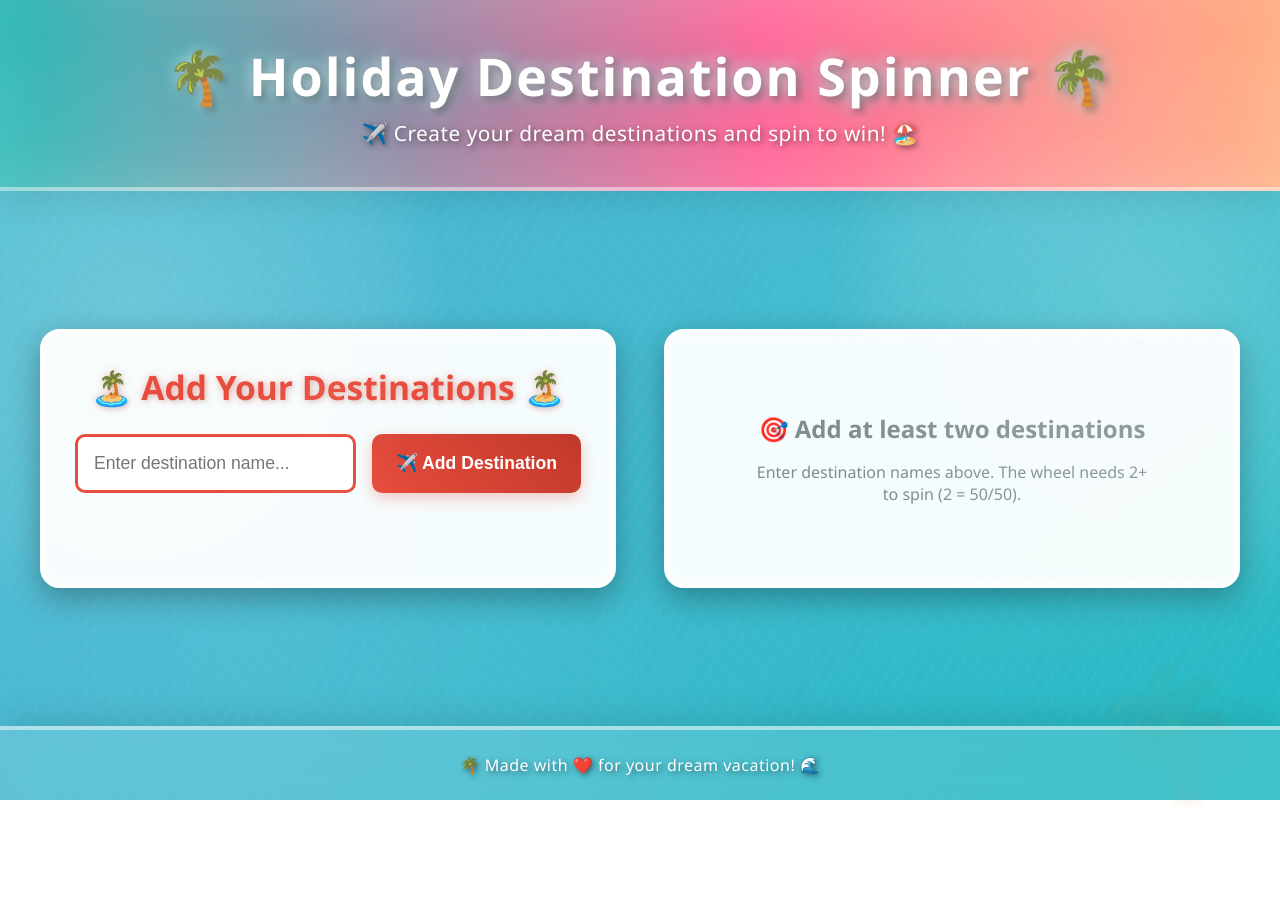
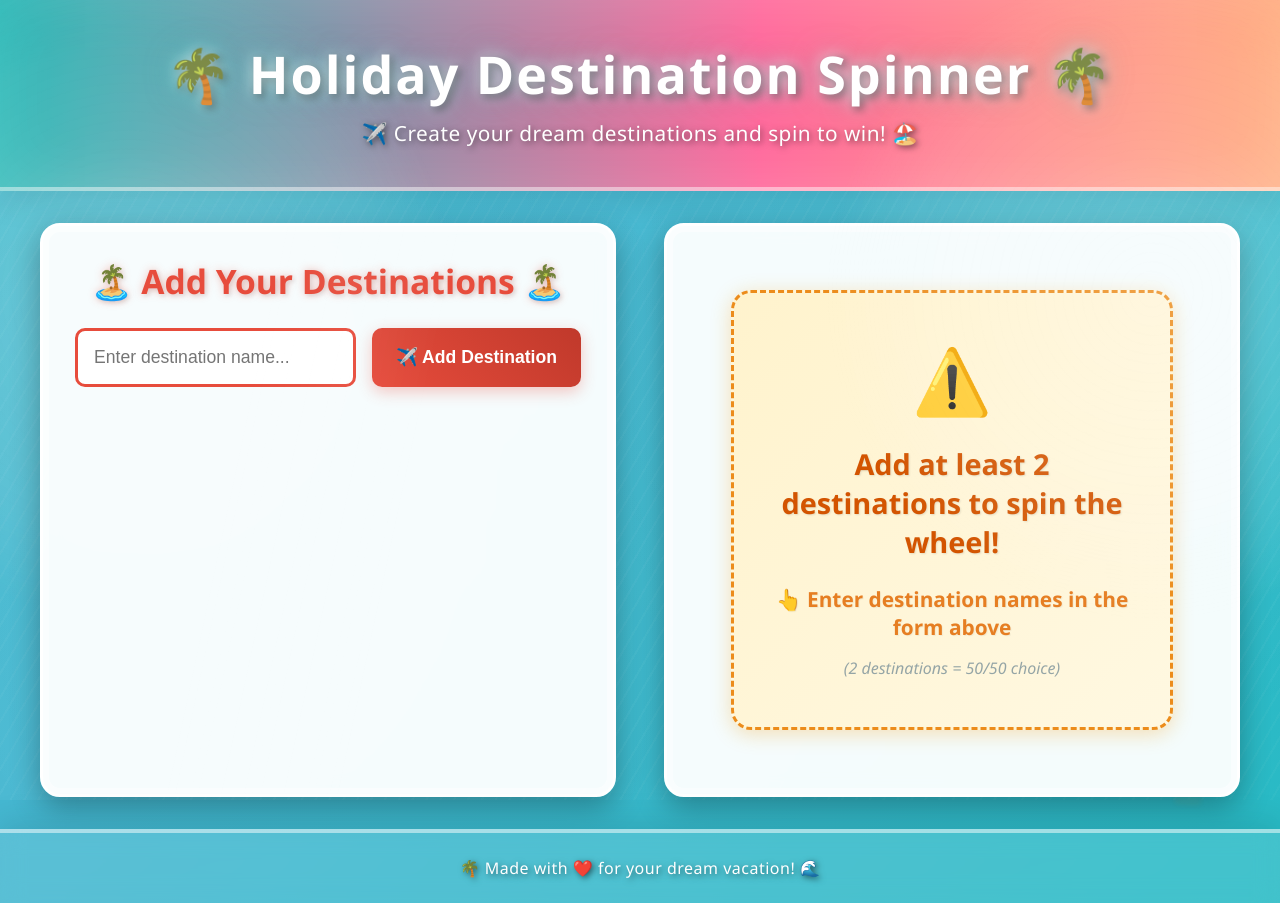
Before and after one commit to presencewebdesign/wheel-of-holidays, a React (Vite) app: page / in a window 1280 px wide. Before the commit the page ends 800 px from the top, so only its background shows below. Built offline with nearby package versions, Linux system fonts and the light colour scheme.

Commit message:
Enhance wheel placeholder styling and content: Update CSS for improved visuals with animations, new background, and border styles. Revise placeholder text in SpinningWheel component for clarity and engagement.

```diff
--- a/src/App.css
+++ b/src/App.css
@@ -294,13 +294,62 @@ body::after {
 
 .wheel-placeholder {
   text-align: center;
-  padding: 3rem;
-  color: #7f8c8d;
+  padding: 3rem 2rem;
+  background: linear-gradient(135deg, #fff3cd 0%, #fff8e1 100%);
+  border: 3px dashed #f39c12;
+  border-radius: 20px;
+  margin: 2rem;
+  box-shadow: 0 4px 15px rgba(243, 156, 18, 0.2);
+  animation: pulse-border 2s ease-in-out infinite;
+}
+
+@keyframes pulse-border {
+  0%, 100% {
+    border-color: #f39c12;
+    box-shadow: 0 4px 15px rgba(243, 156, 18, 0.2);
+  }
+  50% {
+    border-color: #e67e22;
+    box-shadow: 0 4px 25px rgba(243, 156, 18, 0.4);
+  }
+}
+
+.placeholder-icon {
+  font-size: 4rem;
+  margin-bottom: 1rem;
+  animation: bounce 2s ease-in-out infinite;
+}
+
+@keyframes bounce {
+  0%, 100% {
+    transform: translateY(0);
+  }
+  50% {
+    transform: translateY(-10px);
+  }
 }
 
 .wheel-placeholder h3 {
-  font-size: 1.5rem;
-  margin-bottom: 1rem;
+  font-size: 1.8rem;
+  margin-bottom: 1.5rem;
+  color: #d35400;
+  font-weight: 700;
+  text-shadow: 1px 1px 2px rgba(0,0,0,0.1);
+}
+
+.placeholder-instruction {
+  font-size: 1.3rem;
+  font-weight: 600;
+  color: #e67e22;
+  margin: 1rem 0;
+  text-shadow: 1px 1px 1px rgba(0,0,0,0.05);
+}
+
+.placeholder-hint {
+  font-size: 1rem;
+  color: #95a5a6;
+  margin-top: 0.5rem;
+  font-style: italic;
 }
 
 .wheel-wrapper {
--- a/src/components/SpinningWheel.tsx
+++ b/src/components/SpinningWheel.tsx
@@ -56,8 +56,14 @@ const SpinningWheel: React.FC<SpinningWheelProps> = ({ holidays }) => {
     return (
       <div className="wheel-container">
         <div className="wheel-placeholder">
-          <h3>🎯 Add at least two destinations</h3>
-          <p>Enter destination names above. The wheel needs 2+ to spin (2 = 50/50).</p>
+          <div className="placeholder-icon">⚠️</div>
+          <h3>Add at least 2 destinations to spin the wheel!</h3>
+          <p className="placeholder-instruction">
+            👆 Enter destination names in the form above
+          </p>
+          <p className="placeholder-hint">
+            (2 destinations = 50/50 choice)
+          </p>
         </div>
       </div>
     );
```
